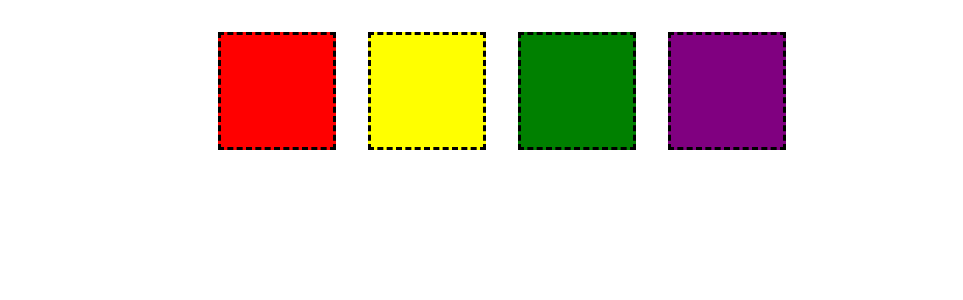
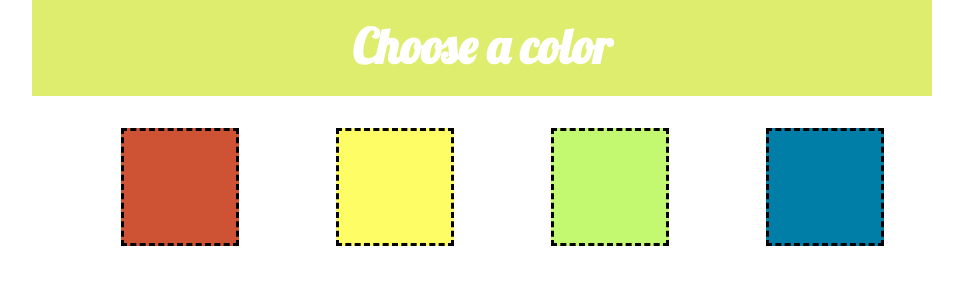
Before and after one commit to Dragomirc/Display-Pics, a React (Create React App) app in the folder my-app/: page / in a window 1280 px wide. Shown: the top 300 px of the page, without its empty margins (158-1121 px from the left). Built offline with nearby package versions, Linux system fonts and the light colour scheme.

Commit message:
added styling

```diff
--- a/my-app/src/Components/App.js
+++ b/my-app/src/Components/App.js
@@ -1,6 +1,7 @@
 import React, { Component } from "react";
 import ColorCardList from "./ColorCardList";
 import ImageCardList from "./ImageCardList";
+import Header from "./Header";
 
 class App extends Component {
   constructor(props) {
@@ -16,7 +17,8 @@ class App extends Component {
 
   render() {
     return (
-      <div>
+      <div style={{ width: 900 }}>
+        <Header />
         <div>
           <ColorCardList info={this.handleChange} />
         </div>
--- a/my-app/src/Components/ColorCard.js
+++ b/my-app/src/Components/ColorCard.js
@@ -1,8 +1,11 @@
 import React from "react";
+import styled, { keyframes } from "styled-components";
 import { generateSearchTerm, searchTerms } from "../logic";
-import styled from "styled-components";
+import { mapColor } from "../logic";
 const API_KEY = "7992273-497c1e332db1f866e31f42872";
-
+const fadein = keyframes`
+  from { opacity:0; } to { opacity:1; }
+`;
 const Card = styled.li`
   padding: 1rem;
   margin: 1rem;
@@ -10,6 +13,23 @@ const Card = styled.li`
   width: 5em;
   height: 5em;
   cursor: pointer;
+  animation: ${fadein} ease-in 1;
+  animation-fill-mode: forwards;
+  animation-duration: 1s;
+
+  opacity: 0;
+  &:nth-child(1) {
+    animation-delay: 0.4s;
+  }
+  &:nth-child(2) {
+    animation-delay: 0.9s;
+  }
+  &:nth-child(3) {
+    animation-delay: 1.4s;
+  }
+  &:nth-child(4) {
+    animation-delay: 1.9s;
+  }
 `;
 const ColorCard = props => {
   const onColorSelect = (color, searchTerm) => {
@@ -31,7 +51,7 @@ const ColorCard = props => {
 
   return (
     <Card
-      style={{ backgroundColor: props.color }}
+      style={{ backgroundColor: mapColor(props.color) }}
       onClick={() =>
         onColorSelect(props.color, searchTerms[generateSearchTerm(searchTerms)])
       }
--- /dev/null
+++ b/my-app/src/Components/Header.js
@@ -0,0 +1,36 @@
+import React from "react";
+import styled, { keyframes } from "styled-components";
+const changeColor = keyframes`
+0%   {background-color: #CD5334;}
+25%  {background-color: #C2F970;}
+50%  {background-color: #007EA7;}
+100% {background-color: #FFFD66;}
+`;
+const Head = styled.div`
+  width: 100%;
+  height: 5em;
+  background-color: red;
+
+  animation-name: ${changeColor};
+  animation-duration: 8s;
+  animation-iteration-count: infinite;
+  animation-timing-function: linear;
+  display: inline-block;
+  vertical-align: middle;
+  text-align: center;
+  padding: 1em 0 0 0;
+`;
+const Title = styled.h1`
+  color: white;
+  font-size: 3rem;
+  margin: 0 auto;
+`;
+const Header = props => {
+  return (
+    <Head>
+      <Title> Choose a color </Title>
+    </Head>
+  );
+};
+
+export default Header;
--- a/my-app/src/Components/ImageCard.js
+++ b/my-app/src/Components/ImageCard.js
@@ -1,11 +1,20 @@
 import React from "react";
+import styled from "styled-components";
+const Card = styled.li`
+  padding: 0.25rem;
+  margin: 1rem;
+  border: 3px dashed;
+  animation:top(-300px to 0)
+  cursor: pointer;
+`;
+
 const ImageCard = ({ previewURL, url, tags }) => {
   return (
-    <li>
+    <Card>
       <a href={url}>
         <img src={previewURL} alt={tags} />
       </a>
-    </li>
+    </Card>
   );
 };
 
--- a/my-app/src/Components/ImageCardList.js
+++ b/my-app/src/Components/ImageCardList.js
@@ -1,6 +1,13 @@
 import React from "react";
 import ImageCard from "./ImageCard";
+import styled from "styled-components";
 
+const List = styled.ul`
+  display: flex;
+  flex-wrap: wrap;
+  list-style-type: none;
+  justify-content: space-around;
+`;
 const ImageCardList = ({ images: { hits = [] } }) => {
   const images = hits
     .slice(0, 5)
@@ -8,7 +15,7 @@ const ImageCardList = ({ images: { hits = [] } }) => {
       <ImageCard previewURL={previewURL} key={id} url={pageURL} />
     ));
 
-  return <ul>{images}</ul>;
+  return <List>{images}</List>;
 };
 
 export default ImageCardList;
--- a/my-app/src/index.css
+++ b/my-app/src/index.css
@@ -1,7 +1,10 @@
+@import url("https://fonts.googleapis.com/css?family=Lobster");
+
 body {
   margin: 0;
   padding: 0;
-  font-family: sans-serif;
+  font-family: "Lobster", cursive;
+
   font-size: 100%;
   display: flex;
   justify-content: center;
--- a/my-app/src/logic.js
+++ b/my-app/src/logic.js
@@ -23,4 +23,17 @@ const searchTerms = [
   "water"
 ];
 
-module.exports = { generateSearchTerm, searchTerms };
+const mapColor = color => {
+  switch (color) {
+    case "yellow":
+      return "#FFFD66";
+
+    case "red":
+      return "#CD5334";
+    case "green":
+      return "#C2F970";
+    case "purple":
+      return "#007EA7";
+  }
+};
+module.exports = { generateSearchTerm, searchTerms, mapColor };
```
